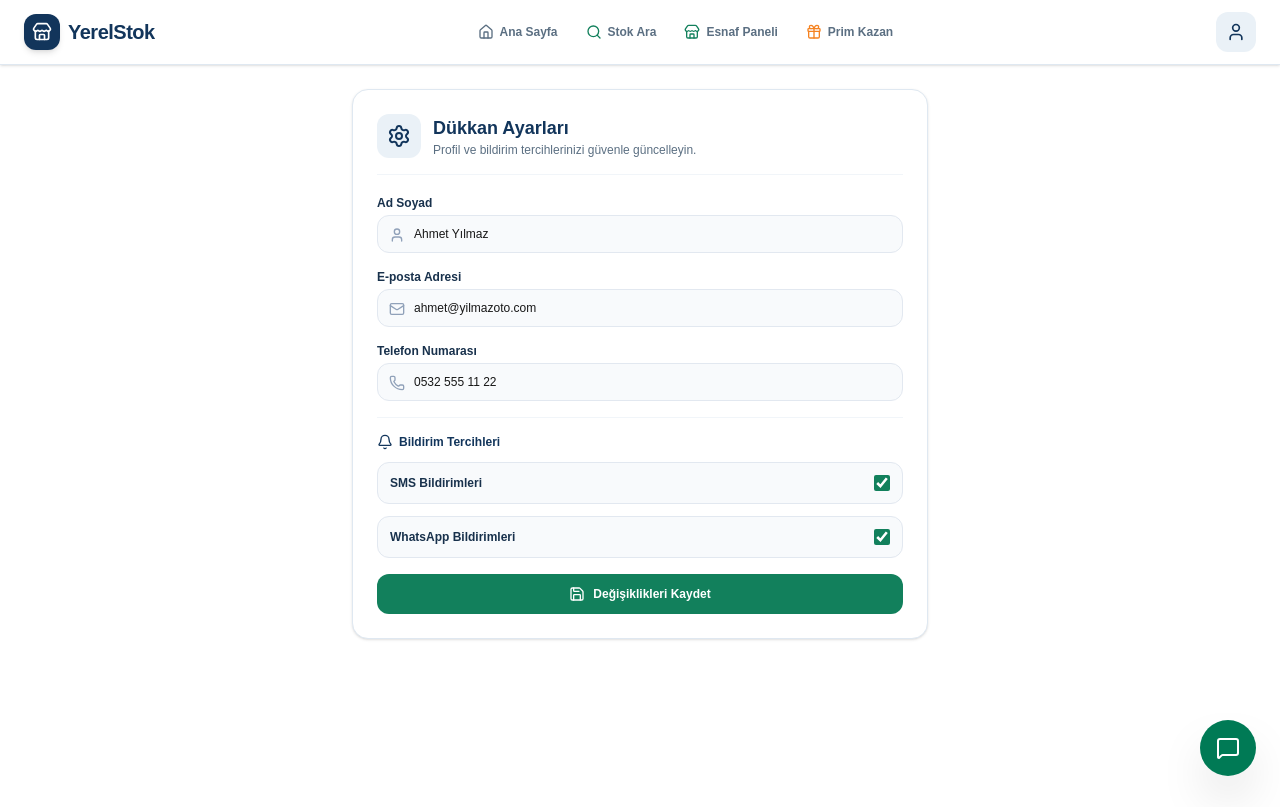
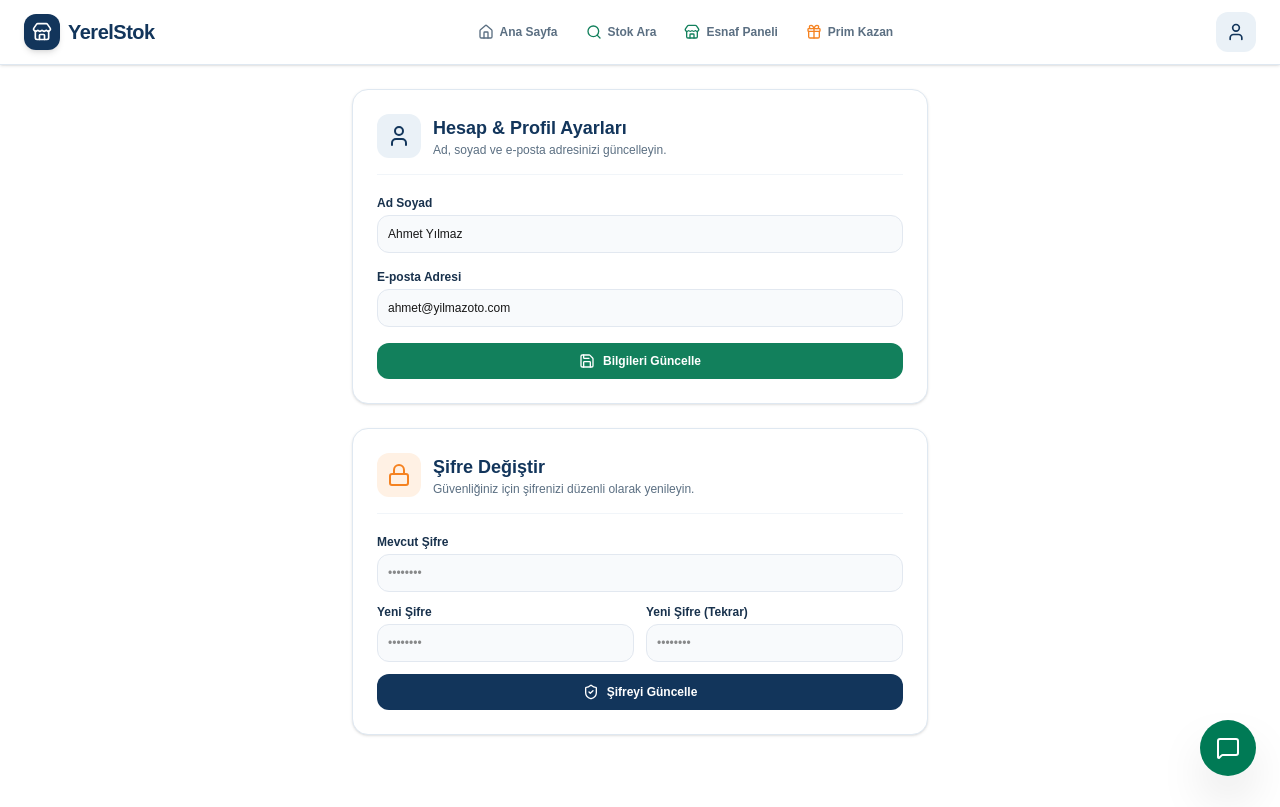
Before and after one commit to hsynn00/yerelstok, a Next.js app: page /settings in a window 1280 px wide. Built offline with nearby package versions, Linux system fonts and the light colour scheme.

Commit message:
Profil e-posta/sifre degistirme ve admin prim/excel yonetim modulleri eklendi

```diff
--- a/app/settings/page.jsx
+++ b/app/settings/page.jsx
@@ -1,121 +1,160 @@
 'use client';
 
 import { useState } from 'react';
-import { Settings, User, Mail, Phone, Bell, Save, CheckCircle2 } from 'lucide-react';
+import { Settings, User, Mail, Lock, Save, CheckCircle2, ShieldCheck } from 'lucide-react';
 
 export default function SettingsPage() {
-  const [formData, setFormData] = useState({
+  const [profileData, setProfileData] = useState({
     fullName: 'Ahmet Yılmaz',
     email: 'ahmet@yilmazoto.com',
-    phone: '0532 555 11 22',
-    smsNotify: true,
-    whatsappNotify: true,
+    currentPassword: '',
+    newPassword: '',
+    confirmPassword: '',
   });
 
-  const [saved, setSaved] = useState(false);
+  const [toastMsg, setToastMsg] = useState('');
+  const [errorMsg, setErrorMsg] = useState('');
 
-  const handleSubmit = (e) => {
+  const handleProfileUpdate = (e) => {
     e.preventDefault();
-    setSaved(true);
-    setTimeout(() => setSaved(false), 3000);
+    setToastMsg('Profil ve e-posta bilgileri başarıyla güncellendi.');
+    setTimeout(() => setToastMsg(''), 3000);
+  };
+
+  const handlePasswordChange = (e) => {
+    e.preventDefault();
+    setErrorMsg('');
+
+    if (!profileData.currentPassword) {
+      setErrorMsg('Lütfen mevcut şifrenizi girin.');
+      return;
+    }
+    if (profileData.newPassword.length < 6) {
+      setErrorMsg('Yeni şifre en az 6 karakter olmalıdır.');
+      return;
+    }
+    if (profileData.newPassword !== profileData.confirmPassword) {
+      setErrorMsg('Yeni şifreler birbiriyle eşleşmiyor!');
+      return;
+    }
+
+    setToastMsg('Şifreniz başarıyla değiştirildi.');
+    setProfileData({ ...profileData, currentPassword: '', newPassword: '', confirmPassword: '' });
+    setTimeout(() => setToastMsg(''), 3000);
   };
 
   return (
-    <div className="max-w-xl mx-auto space-y-6">
+    <div className="max-w-xl mx-auto space-y-6 pb-12">
+      {/* PROFİL & E-POSTA BİLGİLERİ */}
       <div className="bg-white p-6 rounded-2xl border border-[#dfe8f1] shadow-sm">
         <div className="flex items-center gap-3 border-b border-slate-100 pb-4">
           <div className="p-2.5 bg-[#eaf1f7] text-[#12355b] rounded-xl">
-            <Settings className="w-6 h-6" />
+            <User className="w-6 h-6" />
           </div>
           <div>
-            <h1 className="font-extrabold text-lg text-[#12355b]">Dükkan Ayarları</h1>
-            <p className="text-xs text-[#5b6f82]">Profil ve bildirim tercihlerinizi güvenle güncelleyin.</p>
+            <h1 className="font-extrabold text-lg text-[#12355b]">Hesap & Profil Ayarları</h1>
+            <p className="text-xs text-[#5b6f82]">Ad, soyad ve e-posta adresinizi güncelleyin.</p>
           </div>
         </div>
 
-        <form onSubmit={handleSubmit} className="mt-5 space-y-4 text-xs">
+        <form onSubmit={handleProfileUpdate} className="mt-5 space-y-4 text-xs">
           <div>
             <label className="block text-[#18314c] font-bold mb-1">Ad Soyad</label>
-            <div className="relative">
-              <User className="w-4 h-4 text-slate-400 absolute left-3 top-3" />
+            <input
+              type="text"
+              required
+              value={profileData.fullName}
+              onChange={(e) => setProfileData({ ...profileData, fullName: e.target.value })}
+              className="w-full p-2.5 bg-slate-50 border border-slate-200 rounded-xl outline-none focus:ring-2 focus:ring-[#12355b]"
+            />
+          </div>
+
+          <div>
+            <label className="block text-[#18314c] font-bold mb-1">E-posta Adresi</label>
+            <input
+              type="email"
+              required
+              value={profileData.email}
+              onChange={(e) => setProfileData({ ...profileData, email: e.target.value })}
+              className="w-full p-2.5 bg-slate-50 border border-slate-200 rounded-xl outline-none focus:ring-2 focus:ring-[#12355b]"
+            />
+          </div>
+
+          <button
+            type="submit"
+            className="w-full py-2.5 bg-[#12805c] hover:bg-[#0f6b4d] text-white font-bold rounded-xl transition-colors cursor-pointer flex items-center justify-center gap-2"
+          >
+            <Save className="w-4 h-4" /> Bilgileri Güncelle
+          </button>
+        </form>
+      </div>
+
+      {/* ŞİFRE DEĞİŞTİRME KISMI */}
+      <div className="bg-white p-6 rounded-2xl border border-[#dfe8f1] shadow-sm">
+        <div className="flex items-center gap-3 border-b border-slate-100 pb-4">
+          <div className="p-2.5 bg-[#fff1e4] text-[#f58220] rounded-xl">
+            <Lock className="w-6 h-6" />
+          </div>
+          <div>
+            <h2 className="font-extrabold text-lg text-[#12355b]">Şifre Değiştir</h2>
+            <p className="text-xs text-[#5b6f82]">Güvenliğiniz için şifrenizi düzenli olarak yenileyin.</p>
+          </div>
+        </div>
+
+        <form onSubmit={handlePasswordChange} className="mt-5 space-y-3 text-xs">
+          <div>
+            <label className="block text-[#18314c] font-bold mb-1">Mevcut Şifre</label>
+            <input
+              type="password"
+              value={profileData.currentPassword}
+              onChange={(e) => setProfileData({ ...profileData, currentPassword: e.target.value })}
+              placeholder="••••••••"
+              className="w-full p-2.5 bg-slate-50 border border-slate-200 rounded-xl outline-none focus:ring-2 focus:ring-[#12355b]"
+            />
+          </div>
+
+          <div className="grid grid-cols-2 gap-3">
+            <div>
+              <label className="block text-[#18314c] font-bold mb-1">Yeni Şifre</label>
               <input
-                type="text"
-                required
-                value={formData.fullName}
-                onChange={(e) => setFormData({ ...formData, fullName: e.target.value })}
-                className="w-full pl-9 p-2.5 bg-slate-50 border border-slate-200 rounded-xl outline-none focus:ring-2 focus:ring-[#12355b]"
+                type="password"
+                value={profileData.newPassword}
+                onChange={(e) => setProfileData({ ...profileData, newPassword: e.target.value })}
+                placeholder="••••••••"
+                className="w-full p-2.5 bg-slate-50 border border-slate-200 rounded-xl outline-none focus:ring-2 focus:ring-[#12355b]"
+              />
+            </div>
+            <div>
+              <label className="block text-[#18314c] font-bold mb-1">Yeni Şifre (Tekrar)</label>
+              <input
+                type="password"
+                value={profileData.confirmPassword}
+                onChange={(e) => setProfileData({ ...profileData, confirmPassword: e.target.value })}
+                placeholder="••••••••"
+                className="w-full p-2.5 bg-slate-50 border border-slate-200 rounded-xl outline-none focus:ring-2 focus:ring-[#12355b]"
               />
             </div>
           </div>
 
-          <div>
-            <label className="block text-[#18314c] font-bold mb-1">E-posta Adresi</label>
-            <div className="relative">
-              <Mail className="w-4 h-4 text-slate-400 absolute left-3 top-3" />
-              <input
-                type="email"
-                required
-                value={formData.email}
-                onChange={(e) => setFormData({ ...formData, email: e.target.value })}
-                className="w-full pl-9 p-2.5 bg-slate-50 border border-slate-200 rounded-xl outline-none focus:ring-2 focus:ring-[#12355b]"
-              />
-            </div>
-          </div>
-
-          <div>
-            <label className="block text-[#18314c] font-bold mb-1">Telefon Numarası</label>
-            <div className="relative">
-              <Phone className="w-4 h-4 text-slate-400 absolute left-3 top-3" />
-              <input
-                type="tel"
-                required
-                value={formData.phone}
-                onChange={(e) => setFormData({ ...formData, phone: e.target.value })}
-                className="w-full pl-9 p-2.5 bg-slate-50 border border-slate-200 rounded-xl outline-none focus:ring-2 focus:ring-[#12355b]"
-              />
-            </div>
-          </div>
-
-          <div className="border-t border-slate-100 pt-4 space-y-3">
-            <h3 className="font-bold text-[#12355b] flex items-center gap-1.5">
-              <Bell className="w-4 h-4" /> Bildirim Tercihleri
-            </h3>
-
-            <div className="flex justify-between items-center bg-slate-50 p-3 rounded-xl border border-slate-200">
-              <span className="font-semibold text-[#18314c]">SMS Bildirimleri</span>
-              <input
-                type="checkbox"
-                checked={formData.smsNotify}
-                onChange={(e) => setFormData({ ...formData, smsNotify: e.target.checked })}
-                className="w-4 h-4 accent-[#12805c] cursor-pointer"
-              />
-            </div>
-
-            <div className="flex justify-between items-center bg-slate-50 p-3 rounded-xl border border-slate-200">
-              <span className="font-semibold text-[#18314c]">WhatsApp Bildirimleri</span>
-              <input
-                type="checkbox"
-                checked={formData.whatsappNotify}
-                onChange={(e) => setFormData({ ...formData, whatsappNotify: e.target.checked })}
-                className="w-4 h-4 accent-[#12805c] cursor-pointer"
-              />
-            </div>
-          </div>
+          {errorMsg && (
+            <p className="text-rose-600 font-bold text-[11px]">{errorMsg}</p>
+          )}
 
           <button
             type="submit"
-            className="w-full py-3 bg-[#12805c] hover:bg-[#0f6b4d] text-white font-bold rounded-xl transition-colors cursor-pointer flex items-center justify-center gap-2 mt-2"
+            className="w-full py-2.5 bg-[#12355b] hover:bg-[#0d2744] text-white font-bold rounded-xl transition-colors cursor-pointer flex items-center justify-center gap-2"
           >
-            <Save className="w-4 h-4" /> Değişiklikleri Kaydet
+            <ShieldCheck className="w-4 h-4" /> Şifreyi Güncelle
           </button>
         </form>
+      </div>
 
-        {saved && (
-          <div className="mt-4 p-3 bg-emerald-50 border border-emerald-200 text-[#12805c] rounded-xl text-xs font-bold flex items-center gap-2">
-            <CheckCircle2 className="w-4 h-4" /> Dükkan ayarları başarıyla kaydedildi.
-          </div>
-        )}
-      </div>
+      {/* TOAST BİLDİRİMİ */}
+      {toastMsg && (
+        <div className="p-3 bg-emerald-50 border border-emerald-200 text-[#12805c] rounded-xl text-xs font-bold flex items-center gap-2">
+          <CheckCircle2 className="w-4 h-4" /> {toastMsg}
+        </div>
+      )}
     </div>
   );
 }
```
Also changed, not shown: app/admin/page.jsx (+158 -174 lines).
